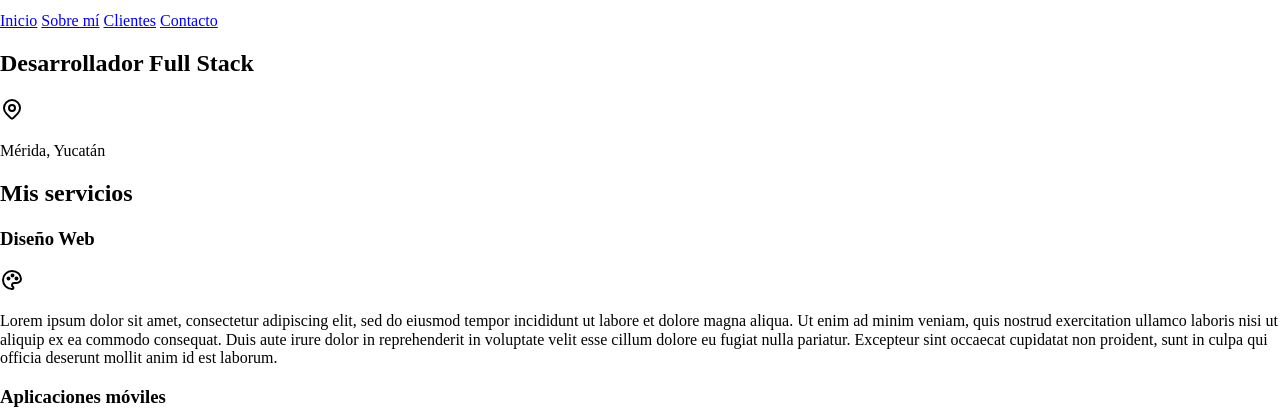
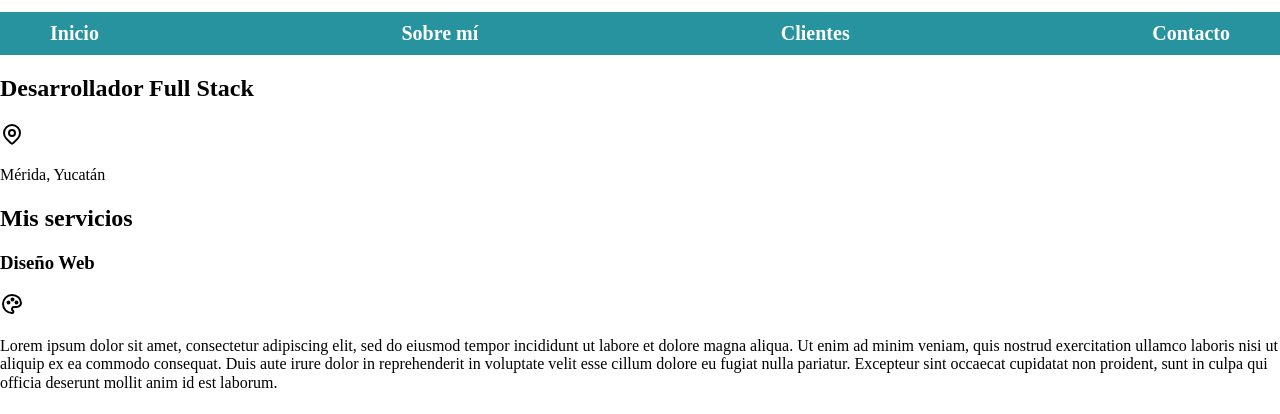
Before and after one commit to GiovanaTSW/developer-page-giovana, a website: page index.html in a window 1280 px wide. Shown: the part 83-497 px from the top of the page. Drawn offline with nearby package versions, Linux system fonts and the light colour scheme.

Commit message:
style(nav): add flexbox, hover states, and color variables

```diff
--- a/css/style.css
+++ b/css/style.css
@@ -1,3 +1,11 @@
+:root {
+    --blanco: #ffffff;
+    --oscuro: #212121;
+    --primario: #ffc107;
+    --secundario: #26939f;
+    --gris: #757575;
+}
+
 /* Truco para uniformidad en textos entre navegadores */
 
 html {
@@ -16,3 +24,36 @@ body {
 .my-title span {
     font-size: 2rem;
 }
+
+.nav-bg {
+    background-color: var(--secundario);
+
+}
+.navegacion-principal a{
+    text-decoration: none;
+    color: var(--blanco);
+    padding: 1rem;
+}
+
+.navegacion-principal {
+    background-color: var(--secundario);
+    display: flex; /*Flexbox: define cómo alinear elementos*/
+    justify-content: space-between;
+    font-weight: bold;
+    font-size: 2rem;
+}
+
+.navegacion-principal a:hover {
+    background-color: var(--primario);
+    color: var(--oscuro);
+}
+
+.contenedor {
+    width: 120rem;
+    margin: 0 auto;
+    /*margin-top: 0;
+    margin-bottom: 0;
+    margin-right: auto;
+    margin-left: auto;
+    */
+}
--- a/index.html
+++ b/index.html
@@ -4,9 +4,14 @@
     <meta charset="UTF-8">
     <meta name="viewport" content="width=device-width, initial-scale=1.0">
 
-    <!-- normalize -->
+    <!-- Normalize -->
     <link rel="preload" href="node_modules/normalize.css/normalize.css" as="style">
     <link rel="stylesheet" href="node_modules/normalize.css/normalize.css">
+
+    <!-- Google Fonts -->
+    <link rel="preconnect" href="https://fonts.googleapis.com">
+    <link rel="preconnect" href="https://fonts.gstatic.com" crossorigin>
+    <link href="https://fonts.googleapis.com/css2?family=Krub:wght@400;700&display=swap" rel="stylesheet">
 
     <!-- Estilo personalizado -->
     <link rel="preload" href="css/style.css" as="style">
@@ -19,12 +24,14 @@
     <header>
         <h1 class="my-title">Giovana Díaz <span>Developer</span></h1>
     </header>
-    <nav>
-        <a href="#">Inicio</a>
-        <a href="#">Sobre mí</a>
-        <a href="#">Clientes</a>
-        <a href="#">Contacto</a>
-    </nav>
+    <div class="nav-bg"> <!--Nomenclatura por utilidades-->
+        <nav class="navegacion-principal contenedor">
+            <a href="#">Inicio</a>
+            <a href="#">Sobre mí</a>
+            <a href="#">Clientes</a>
+            <a href="#">Contacto</a>
+        </nav>
+    </div>
     <section>
         <h2>Desarrollador Full Stack</h2>
         <svg xmlns="http://www.w3.org/2000/svg" width="24" height="24" viewBox="0 0 24 24" fill="none" stroke="currentColor" stroke-width="2" stroke-linecap="round" stroke-linejoin="round" class="icon icon-tabler icons-tabler-outline icon-tabler-map-pin">
```
